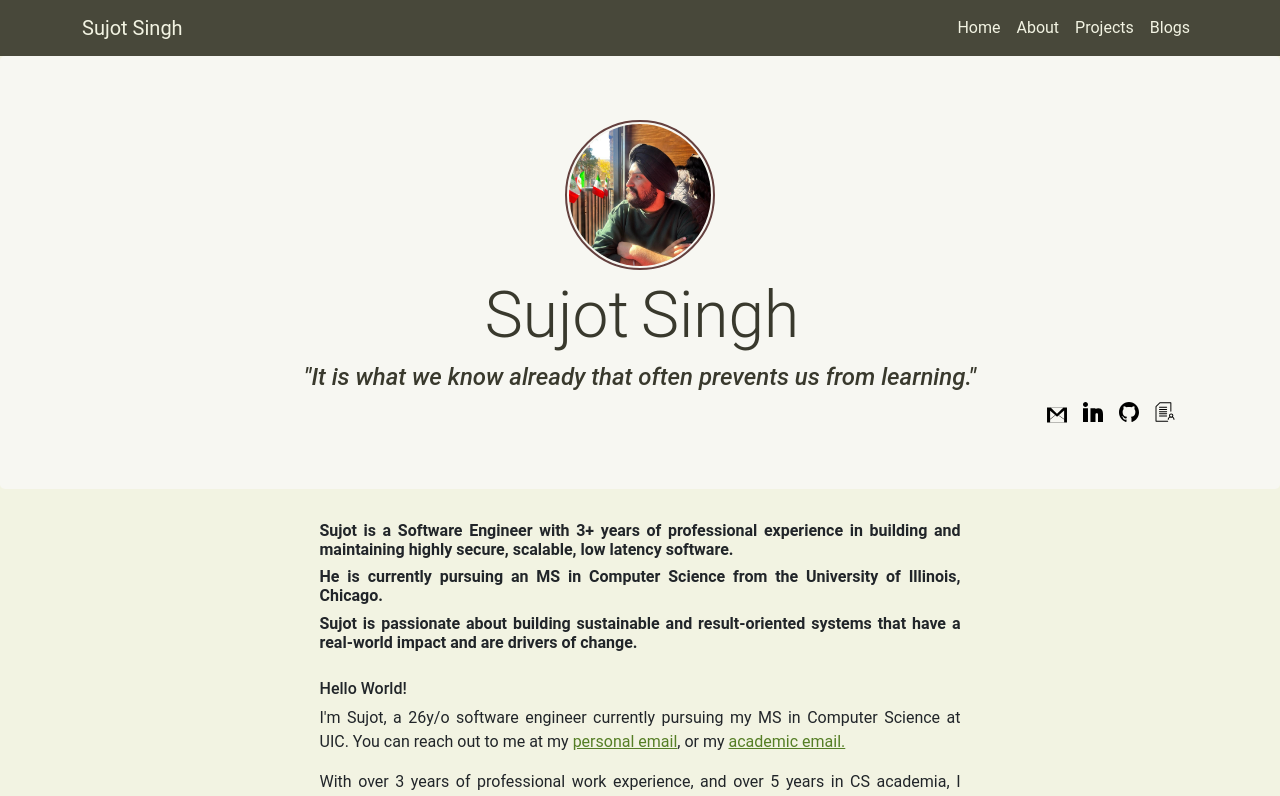
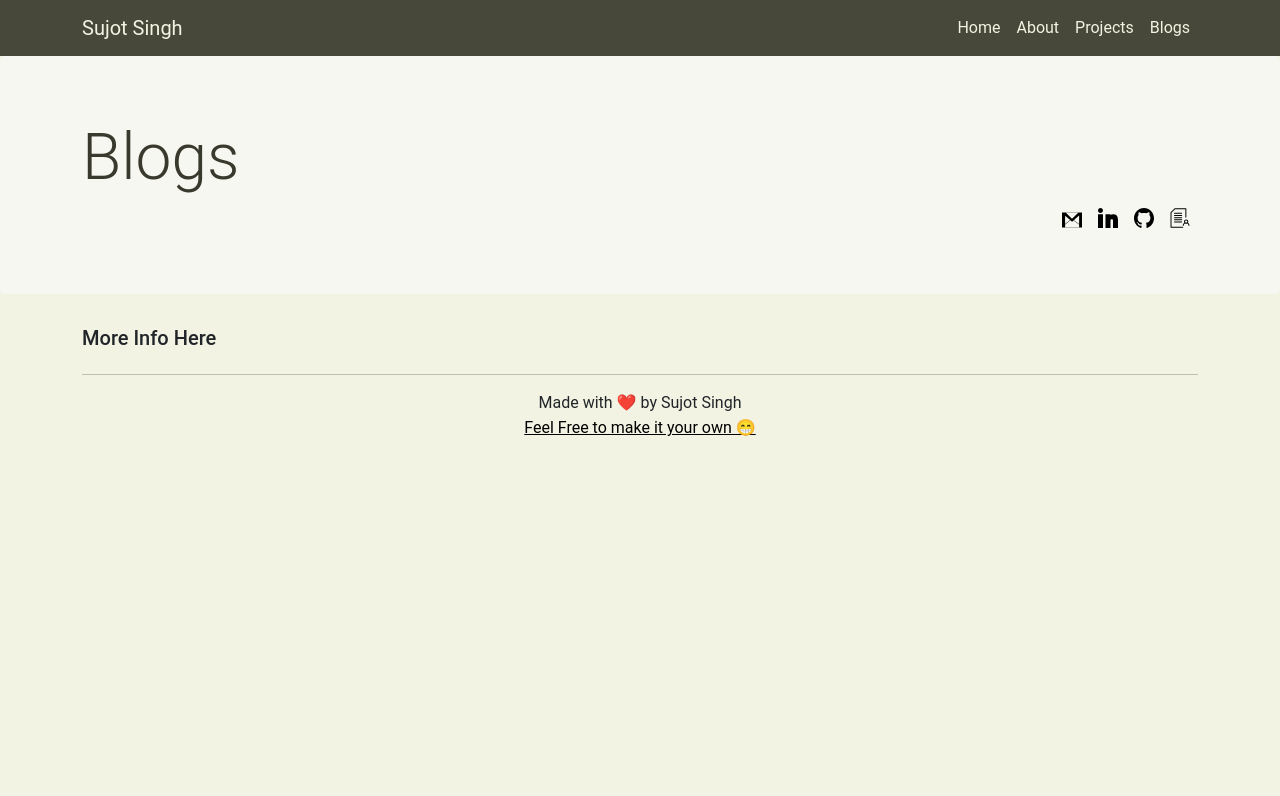
Before and after one commit to 3xcess/3xcess.github.io, a React (Vite) app: page /blog in a window 1280 px wide. Shown: the top 796 px of the page. Built offline with nearby package versions, Linux system fonts and the light colour scheme.

Commit message:
Initial Blog Page Commit

```diff
--- a/src/Pages/Blog.jsx
+++ b/src/Pages/Blog.jsx
@@ -1,12 +1,12 @@
 import Footer from "../Commons/Footer"
 import Header from "../Commons/Header"
-import Landing from "./Resources/landing/landing"
+import Fun from "./Resources/fun/fun"
 
 const Blog = () => {
   return (
     <>
         <Header />
-        <Landing />
+        <Fun />
         <Footer />
     </>
   )
--- /dev/null
+++ b/src/Pages/Resources/fun/fun.jsx
@@ -0,0 +1,34 @@
+import github from "../../../assets/Github.svg"
+import linkedin from "../../../assets/Linkedin.svg"
+import gmail from "../../../assets/Gmail.svg"
+import cv from "../../../assets/CV.svg"
+
+const Fun = () => {
+  return (
+    <>
+      <div className="jumbotron" style={{ backgroundColor: '#F7F7F2', position: 'relative' }}>
+        <div className="container">
+          <div className="row flex-column-reverse">
+            <div className="col-md-12 d-flex justify-content-end align-items-bottom">
+              <a className='px-2 text-right' href="mailto:sujots92@gmail.com"><img width="20" height="20" src={gmail} className="logo" alt="mail" style={{verticalAlign: 'middle', marginTop: "5px"}}/></a>
+              <a className='px-2 text-right' href="https://www.linkedin.com/in/sujot/"><img width="20" height="20" src={linkedin} className="logo" alt="linkedin" /></a>
+              <a className='px-2 text-right' href="https://github.com/3xcess"><img width="20" height="20" src={github} className="logo" alt="github" /></a>
+              <a className='px-2 text-right' href="#"><img width="20" height="20" src={cv} className="logo" alt="github" /></a>
+            </div>
+            <h1 className="display-3 col-md-1 text-center" style={{color: "#39392D"}}>Blogs</h1>
+          </div>
+        </div>
+      </div>
+
+      <div className="container">
+        <div className="row justify-content-center">
+            <h5>More Info Here</h5>
+        </div>
+      </div>
+
+
+    </>
+  )
+}
+
+export default Fun
```
